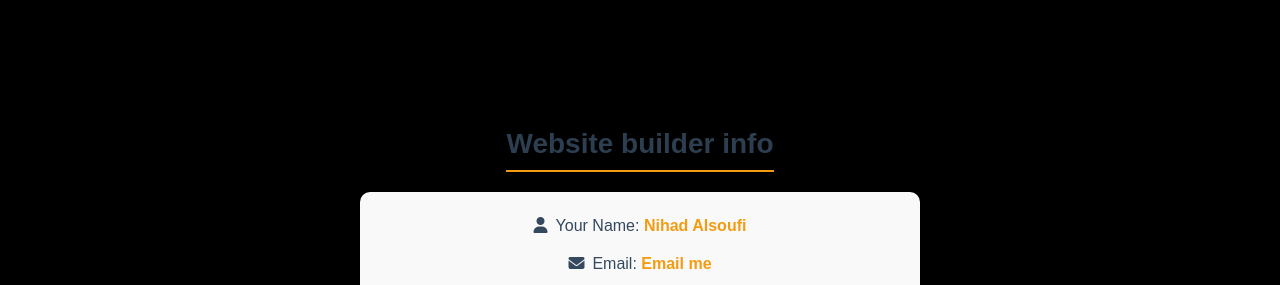
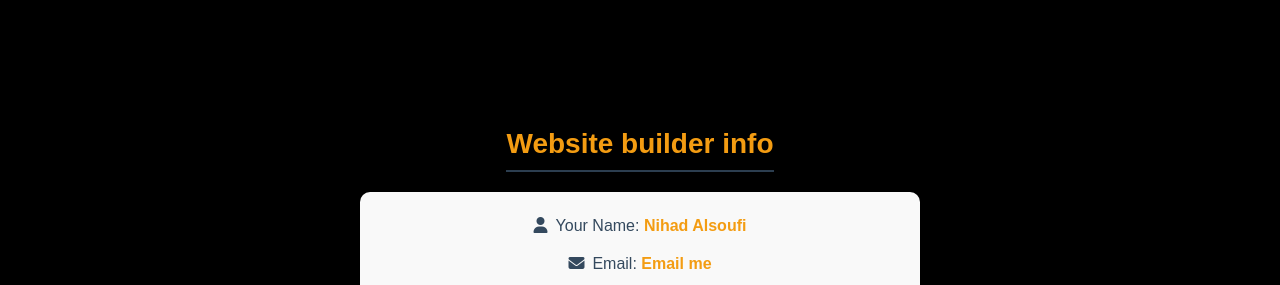
Before and after one commit to abolambA/Stellar_Guardians, a plain HTML site: page index.html in a window 1280 px wide. Shown: the part 3820-4105 px from the top of the page. Drawn offline with Linux system fonts and the light colour scheme.

Commit message:
first commit

```diff
--- a/styles.css
+++ b/styles.css
@@ -1815,8 +1815,8 @@ margin-right: 25px;
 .contact-section-title {
   font-family: 'Arial', sans-serif;
   font-size: 28px;
-  color: #2c3e50;
-  border-bottom: 2px solid #f39c12;
+  color: #f39c12;
+  border-bottom: 2px solid #2c3e50;
   display: inline-block;
   padding-bottom: 10px;
   margin-bottom: 20px;
```
